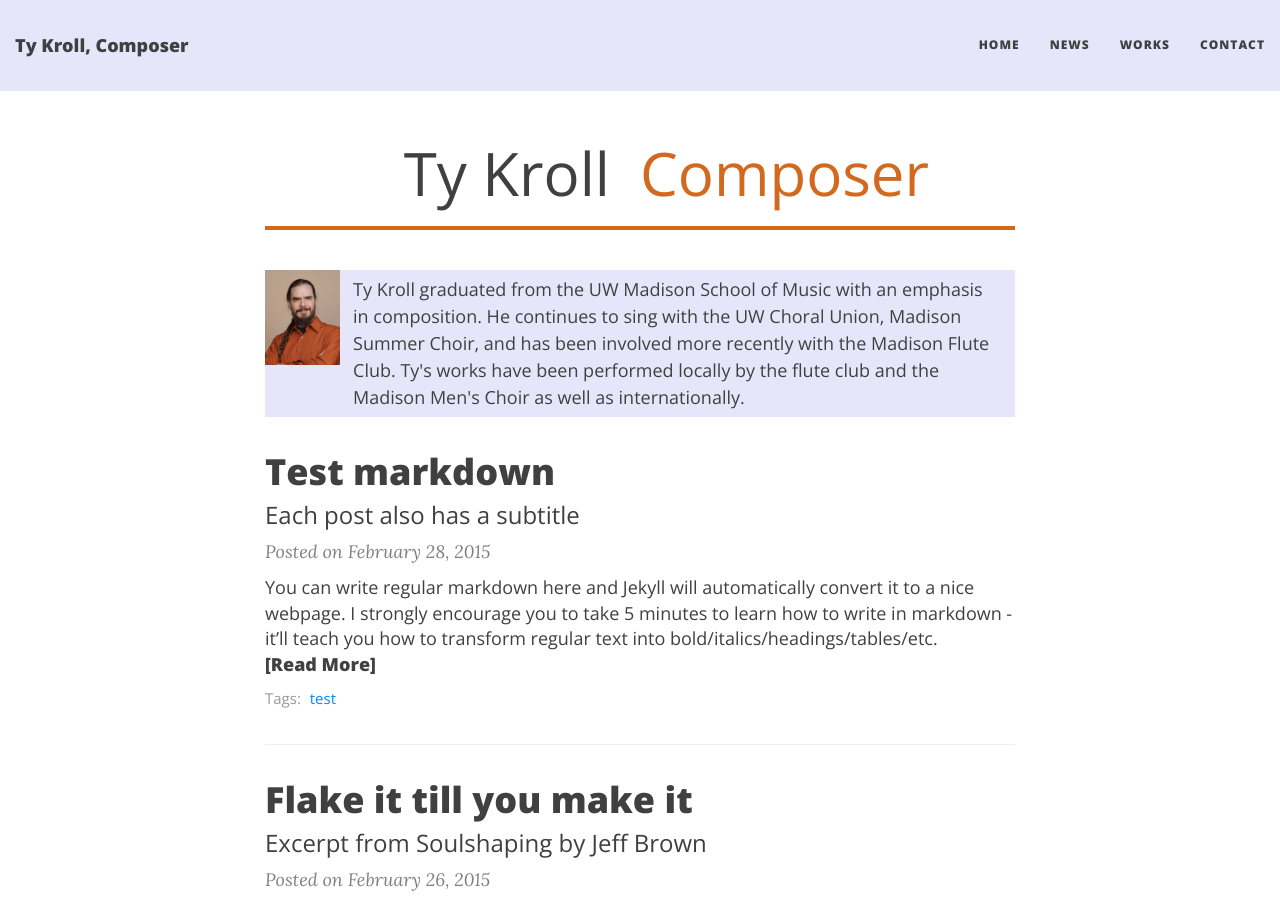
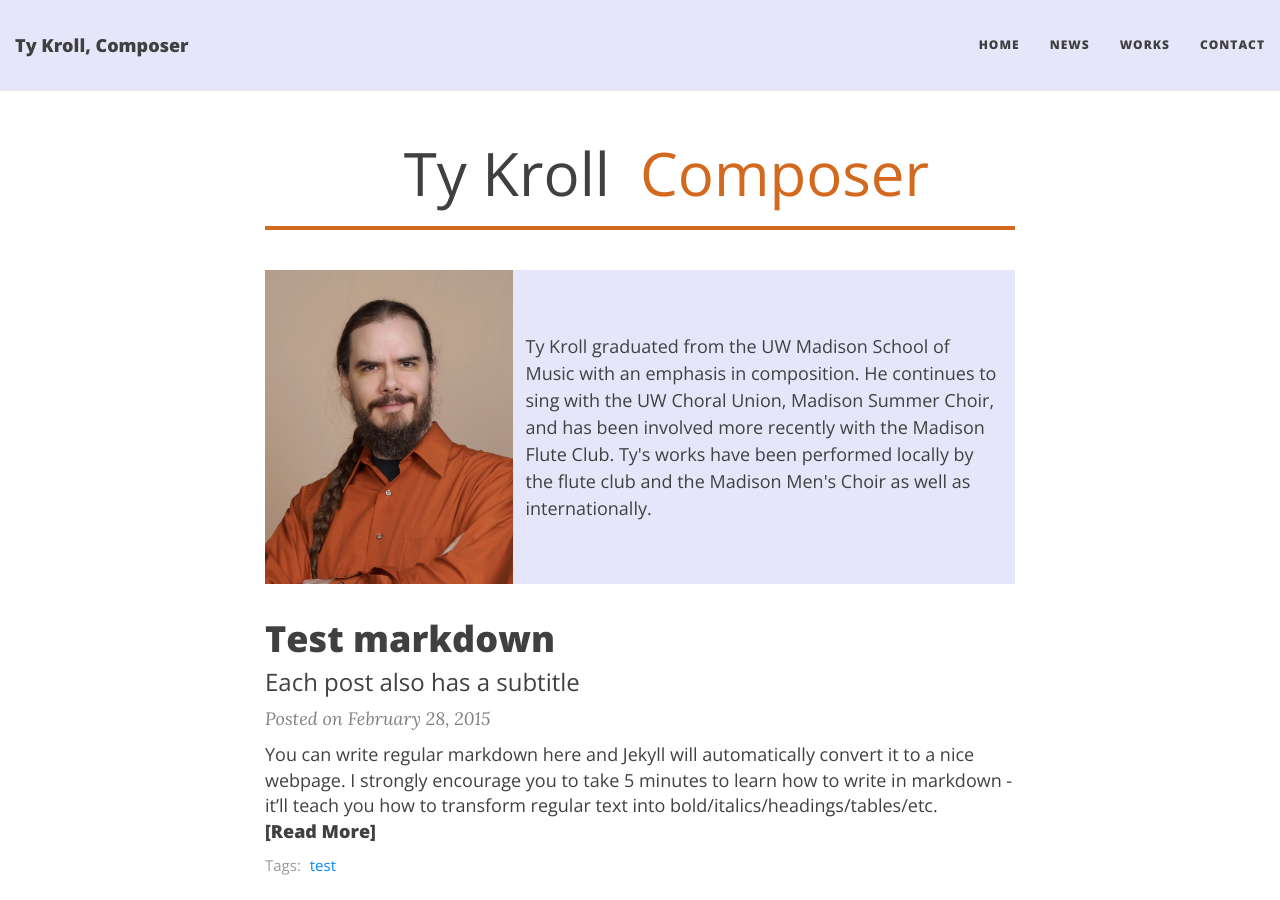
Before and after one commit to ctrueden/tykroll.com, a Jekyll site: the page built from index.html, in a window 1280 px wide and 900 px high. Built offline with Jekyll 4.4.1, drawn with Linux system fonts in a browser that asks for light colours; nearby versions of some CDN libraries; the list of posts is cut into pages by our own code.

Commit message:
Make picture one third the width of the page

```diff
--- a/index.html
+++ b/index.html
@@ -20,7 +20,7 @@ use-site-title: true
 </style>
 <table id="bio">
 	<tr>
-		<td>
+		<td style="width: 33%">
 			<img src="img/Ty1.jpg">
 		</td>
 		<td>
```
